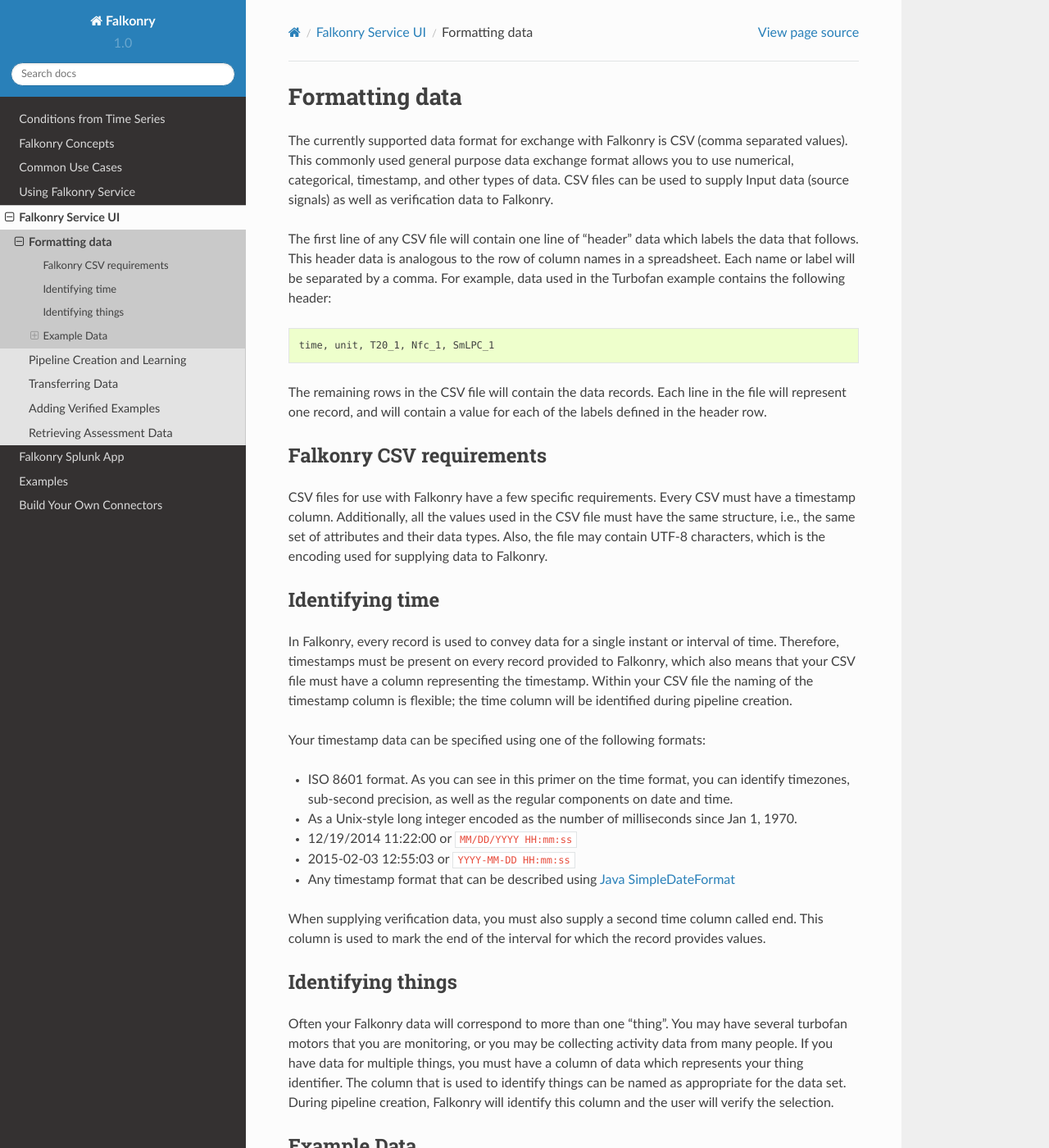
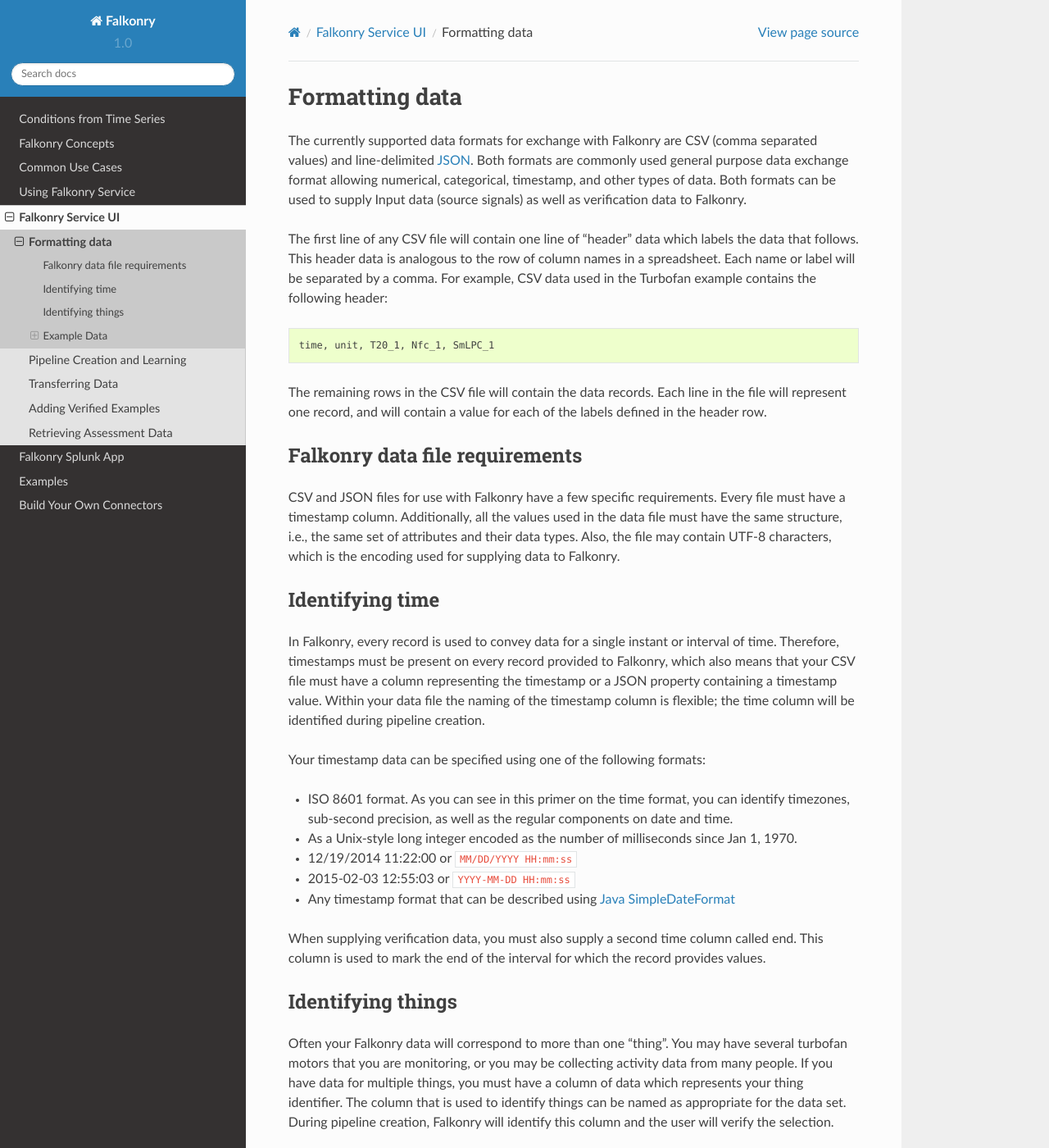
Before and after one commit to suhas-mehta/support, a Sphinx documentation site: the page built from docs/basic/dataformat.rst, in a window 1280 px wide and 1400 px high. Shown: the whole window at 82% size. Built offline with Sphinx 7.4.7 and the Read the Docs theme 2.0.0, drawn with Linux system fonts in a browser that asks for light colours; some of the changed text lies outside the part shown.

Commit message:
Added JSON examples

```diff
--- a/docs/basic/dataformat.rst
+++ b/docs/basic/dataformat.rst
@@ -1,14 +1,17 @@
 Formatting data
 ===============
 
-The currently supported data format for exchange with Falkonry is CSV (comma separated values).
-This commonly used general purpose data exchange format allows you to use numerical,
-categorical, timestamp, and other types of data.  CSV files can be used to supply Input
+The currently supported data formats for exchange with Falkonry are CSV (comma separated
+values) and line-delimited JSON_.
+Both formats are commonly used general purpose data exchange format allowing numerical,
+categorical, timestamp, and other types of data.  Both formats can be used to supply Input
 data (source signals) as well as verification data to Falkonry.
+
+.. _JSON: http://jsonlines.org/
 
 The first line of any CSV file will contain one line of "header" data which labels the
 data that follows.  This header data is analogous to the row of column names in a
-spreadsheet.  Each name or label will be separated by a comma.  For example, data used in
+spreadsheet.  Each name or label will be separated by a comma.  For example, CSV data used in
 the Turbofan example contains the following header::
 
   time, unit, T20_1, Nfc_1, SmLPC_1
@@ -17,11 +20,11 @@
 will represent one record, and will contain a value for each of the labels defined in the
 header row.
 
-Falkonry CSV requirements
+Falkonry data file requirements
 -------------------------
 
-CSV files for use with Falkonry have a few specific requirements.  Every CSV must have a
-timestamp column. Additionally, all the values used in the CSV file must have the same
+CSV and JSON files for use with Falkonry have a few specific requirements.  Every file must have a
+timestamp column. Additionally, all the values used in the data file must have the same
 structure, i.e., the same set of attributes and their data types. Also, the file may
 contain UTF-8 characters, which is the encoding used for supplying data to Falkonry.
 
@@ -30,9 +33,9 @@
 
 In Falkonry, every record is used to convey data for a single instant or interval of time.
 Therefore, timestamps must be present on every record provided to Falkonry, which also
-means that your CSV file must have a column representing the timestamp. Within your CSV
-file the naming of the timestamp column is flexible; the time column will be identified
-during pipeline creation.
+means that your CSV file must have a column representing the timestamp or a JSON property
+containing a timestamp value. Within your data file the naming of the timestamp column is
+flexible; the time column will be identified during pipeline creation.
 
 Your timestamp data can be specified using one of the following formats:
 
```
Also changed, not shown: other parts of docs/basic/dataformat.rst (+12 -0 lines).
